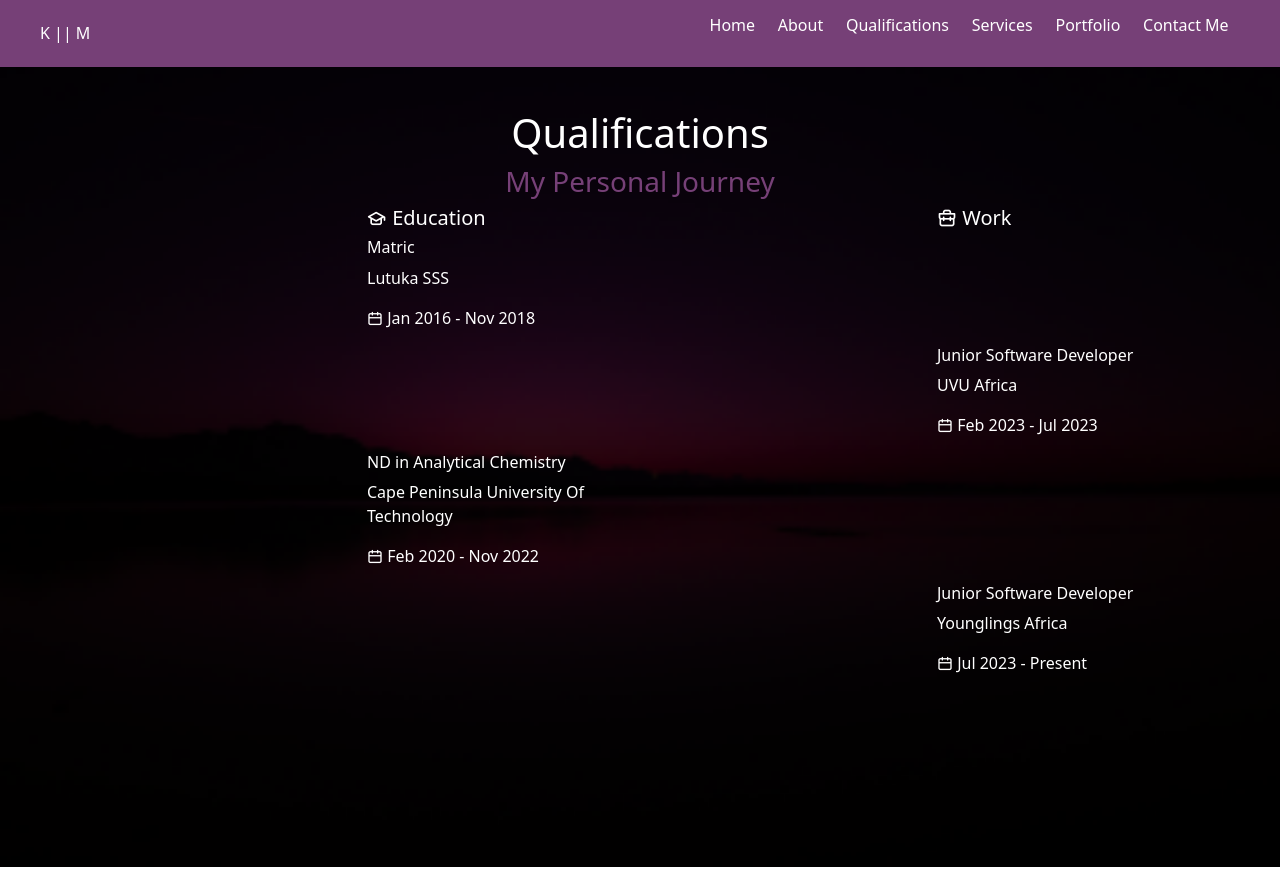
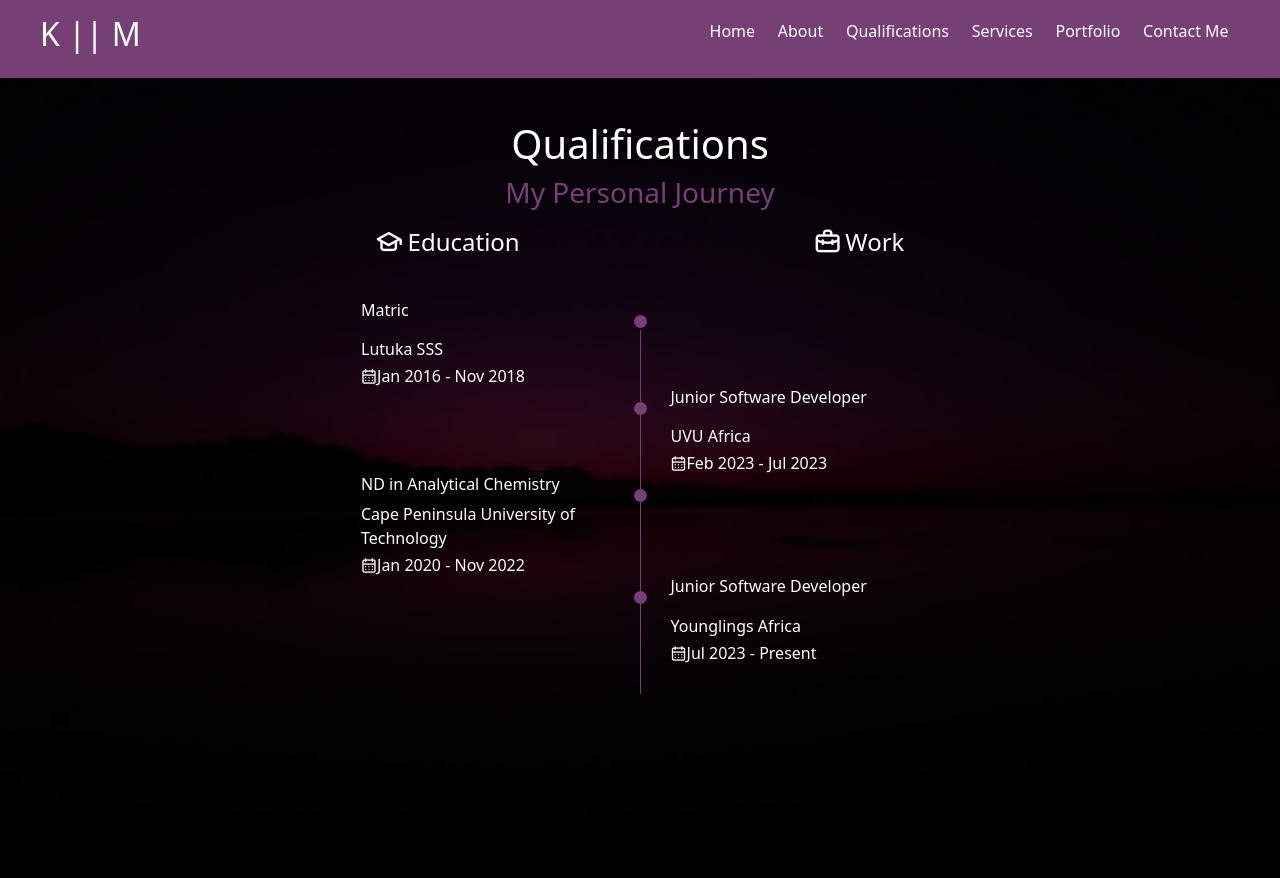
Before and after one commit to Khanyisile-Mdleleni/Portfolio, a React (Vite) app in the folder react-portfolio/: page /skills in a window 1280 px wide. Built offline with nearby package versions, Linux system fonts and the light colour scheme.

Commit message:
Worked on the website's responsiveness, aligning content to fit in all devices

```diff
--- a/react-portfolio/src/App.css
+++ b/react-portfolio/src/App.css
@@ -69,6 +69,7 @@ nav .menu span{
 @media  (max-width:480px) {
     nav .menu{
         display: flex;
+
     }
     nav{
         flex-direction: column;
@@ -87,8 +88,6 @@ nav .menu span{
     nav ul li a{
         margin: 0.2rem 0.5rem;
     }
-
-
 
 }
 
@@ -120,6 +119,7 @@ nav .menu span{
         transform: rotate(0deg);
     }
 }
+
 #home-subtitle{
     white-space: nowrap;
 	overflow: hidden;
@@ -139,7 +139,7 @@ nav .menu span{
     width: 0;
   }
 	100% {
-    width: 21.5ch;
+    width: 18.5ch;
   }
 }
 #icons li{
@@ -180,6 +180,7 @@ nav .menu span{
 }
 
 
+
 /* -------------------------Reuseable styles------------------------ */
 #intro{
     text-align: center;
@@ -209,11 +210,94 @@ nav .menu span{
 
     border:3px solid #fff;
 }
- /* -----------------------------About----------------------------------- */
 
- #about-btn{
+
+ /*--------------------------------- Qualifications ------------------------------- */
+ .qualification__tabs{
+    display: flex;
+    justify-content: space-evenly;
+    margin-bottom: 0.25rem;
+  }
+
+  .qualification__icon{
+    font-size: 1.8rem;
+    margin-right: 0.2rem;
+  }
+
+  .qualification__data{
+    display: grid;
+    grid-template-columns: 1fr max-content 1fr;
+    column-gap: 1.5rem;
+
+
+  }
+
+
+  .qualification__subtitle{
+    display: inline-block;
+    font-size: medium;
+    margin-bottom: 0.1rem;
+  }
+
+  .qualification__calendar{
+   font-size: medium;
+
+  }
+
+  .qualification__rounder{
+    display: inline-block;
+    width: 13px;
+    height: 13px;
+    background-color: rgba(118, 64, 119,1 );
+    border-radius: 50%;
+  }
+
+  .qualification__line{
+   display: block;
+   width: 1px;
+   height: 100%;
+   background-color: rgba(118, 64, 119,1 );
+   transform: translate(6px, -7px);
+  }
+  @media screen and (min-width: 1024px){
+    .qualification__data {
+        width: 50%;
+        margin: 0 auto;
+      }
+  }
+
+  /* --------------------------------Portfolio------------------------------------------ */
+
+  .intro-container {
     text-align: center;
- }
+    padding: 20px;
+  }
+
+  .title {
+    font-size: 2rem;
+    margin-bottom: 10px;
+  }
+
+  .subtitle {
+    font-size: 1.5rem;
+    margin-bottom: 20px;
+  }
+
+  .carousel-container {
+    width: 100%;
+    padding: 20px;
+  }
+
+  .carousel-caption {
+    background-color: rgba(0, 0, 0, 0.5);
+    padding: 10px;
+    border-radius: 5px;
+  }
+
+  h4 {
+    margin-bottom: 5px;
+  }
+
 
  /* ----------------------------Contact--------------------------------- */
 
@@ -221,8 +305,6 @@ nav .menu span{
     padding-bottom: 25px;
     padding-top: 3.2rem;
 }
- /*--------------------------------- Portfolio------------------------------- */
-
 
  /* -----------------------------Footer---------------------------------- */
 
@@ -274,3 +356,15 @@ footer ul li a{
     text-align: center;
     font-size: medium;
  }
+
+
+ @media  (max-width:480px) {
+    .about-content {
+        text-align: center;
+
+    }
+    .services-content {
+        padding-left: 40px;
+    }
+
+}
--- a/react-portfolio/src/App.jsx
+++ b/react-portfolio/src/App.jsx
@@ -15,6 +15,7 @@ function App() {
     <div className='App'>
      <Header />
      <Routes>
+     <Route path='/' element={<Home />} />
      <Route exact path='/home' element={<Home />} />
       <Route path='/about' element={<About />} />
       <Route path='/skills' element={<Skills />} />
--- a/react-portfolio/src/components/pages/About.jsx
+++ b/react-portfolio/src/components/pages/About.jsx
@@ -24,7 +24,7 @@ function About() {
           <h3 id="subtitle">My Introduction</h3>
         </div>
 
-        <div>
+        <div className="about-content">
           <Container>
             <Row>
               <Col>
@@ -34,6 +34,7 @@ function About() {
                   style={{
                     width: "250px",
                     height: "250px",
+
                   }}
                 />
               </Col>
@@ -69,21 +70,12 @@ function About() {
                       Completed <br /> projects
                     </span>
                   </Col>
-                  <Col xs={6} md={4}>
-                    <span className="fs-6">
-                      <b>01+</b>
-                    </span>
-                    <span className="fs-6">
-                      {" "}
-                      Companies <br /> worked
-                    </span>
-                  </Col>
                 </Row>
                 <br />
                 <div id="about-btn">
                   <a href={pdf}>
                     <button type="button" id="btn">
-                      Download CV
+                      Download CV <i className="uil uil-download-alt"></i>
                     </button>
                   </a>
                 </div>
--- a/react-portfolio/src/components/pages/Portfolio.jsx
+++ b/react-portfolio/src/components/pages/Portfolio.jsx
@@ -15,7 +15,6 @@ function Portfolio() {
       title: "Memory Game",
       link: "https://ephemeral-rolypoly-338eb0.netlify.app/",
     },
-    // Add more items as needed
   ];
   return (
     <>
@@ -34,7 +33,7 @@ function Portfolio() {
           <h3 id="subtitle">Most recent work</h3>
         </div>{" "}
         <div
-          className="container "
+          className="container"
           style={{
             width: "50%",
           }}
--- a/react-portfolio/src/components/pages/Skills.jsx
+++ b/react-portfolio/src/components/pages/Skills.jsx
@@ -14,56 +14,109 @@ function Skills() {
           backgroundRepeat: "no-repeat",
           backgroundSize: "cover",
           minHeight: "100vh",
-          width: '100%'
+          width: "100%",
         }}
       >
         <div id="intro">
           <h1 id="titlie">Qualifications</h1>
           <h3 id="subtitle">My Personal Journey</h3>
         </div>
-        <Container>
-          <Row>
-            <Col md={{ span: 3, offset: 3 }}>
-              <h5>
-                <i className="uil uil-graduation-cap"></i> Education
-              </h5>
-              <h6>Matric</h6>
-              <p className="fs-6">Lutuka SSS</p>
-              <p className="fs-6">
-                <i className="uil uil-calender"></i> Jan 2016 - Nov 2018
-              </p>
-            </Col>
-            <Col md={{ span: 3, offset: 3 }}>
-              <h5>
-                <i className="uil uil-briefcase"></i> Work
-              </h5>
-            </Col>
-            <Col md={{ span: 3, offset: 3 }}></Col>
-            <Col md={{ span: 3, offset: 3 }}>
-              <h6>Junior Software Developer</h6>
-              <p className="fs-6">UVU Africa</p>
-              <p className="fs-6">
-                <i className="uil uil-calender"></i> Feb 2023 - Jul 2023
-              </p>
-            </Col>
-            <Col md={{ span: 3, offset: 3 }}>
-              <h6>ND in Analytical Chemistry</h6>
-              <p className="fs-6">Cape Peninsula University Of Technology</p>
-              <p className="fs-6">
-                <i className="uil uil-calender"></i> Feb 2020 - Nov 2022
-              </p>
-            </Col>
-            <Col md={{ span: 3, offset: 3 }}></Col>
-            <Col md={{ span: 3, offset: 3 }}></Col>
-            <Col md={{ span: 3, offset: 3 }}>
-              <h6>Junior Software Developer</h6>
-              <p className="fs-6">Younglings Africa</p>
-              <p className="fs-6">
-                <i className="uil uil-calender"></i> Jul 2023 - Present
-              </p>
-            </Col>
-          </Row>
-        </Container>
+
+        <div className="qualification__container container">
+          <div className="qualification__tabs">
+            <div className="qualification__button button--flex">
+              <i className="uil uil-graduation-cap qualification__icon"></i>
+              Education
+            </div>
+            <div className="qualification__button button--flex">
+              <i className="uil uil-briefcase-alt qualification__icon"></i>
+              Work
+            </div>
+          </div> <br />
+
+          <div className="qualification__sections">
+            <div className="qualification__content">
+
+              {/*--==================== Qualification 1====================-- */}
+              <div className="qualification__data">
+                <div>
+                  <h6 className="qualification__title">Matric</h6>
+                  <span className="qualification__subtitle">Lutuka SSS</span>
+                  <div className="qualification__calendar">
+                    <i className="uil uil-calendar-alt"></i>
+                    Jan 2016 - Nov 2018
+                  </div>
+                </div>
+
+                <div>
+                  <span className="qualification__rounder"></span>
+                  <span className="qualification__line"></span>
+                </div>
+              </div>
+
+              {/* ---==================== Qualification 2====================---- */}
+              <div className="qualification__data">
+                <div></div>
+                <div>
+                  <span className="qualification__rounder"></span>
+                  <span className="qualification__line"></span>
+                </div>
+                <div>
+                  <h6 className="qualification__title">
+                    Junior Software Developer
+                  </h6>
+                  <span className="qualification__subtitle">UVU Africa</span>
+                  <div className="qualification__calendar">
+                    <i className="uil uil-calendar-alt"></i>
+                    Feb 2023 - Jul 2023
+                  </div>
+                </div>
+              </div>
+
+              {/* --==================== Qualification 3====================-- */}
+              <div className="qualification__data">
+                <div>
+                  <h6 className="qualification__title">
+                    ND in Analytical Chemistry
+                  </h6>
+                  <span className="qualification__subtitle">
+                    Cape Peninsula University of Technology
+                  </span>
+                  <div className="qualification__calendar">
+                    <i className="uil uil-calendar-alt"></i>
+                    Jan 2020 - Nov 2022
+                  </div>
+                </div>
+
+                <div>
+                  <span className="qualification__rounder"></span>
+                  <span className="qualification__line"></span>
+                </div>
+              </div>
+
+              {/* --==================== Qualification 4====================-- */}
+              <div className="qualification__data">
+                <div></div>
+                <div>
+                  <span className="qualification__rounder"></span>
+                  <span className="qualification__line"></span>
+                </div>
+                <div>
+                  <h6 className="qualification__title">
+                    Junior Software Developer
+                  </h6>
+                  <span className="qualification__subtitle">
+                    Younglings Africa
+                  </span>
+                  <div className="qualification__calendar">
+                    <i className="uil uil-calendar-alt"></i>
+                    Jul 2023 - Present
+                  </div>
+                </div>
+              </div>
+            </div>
+          </div>
+        </div>
       </div>
     </>
   );
```
Also changed, not shown: react-portfolio/src/components/pages/Home.jsx (+10 -4 lines), react-portfolio/src/components/pages/Services.jsx (+30 -8 lines).
